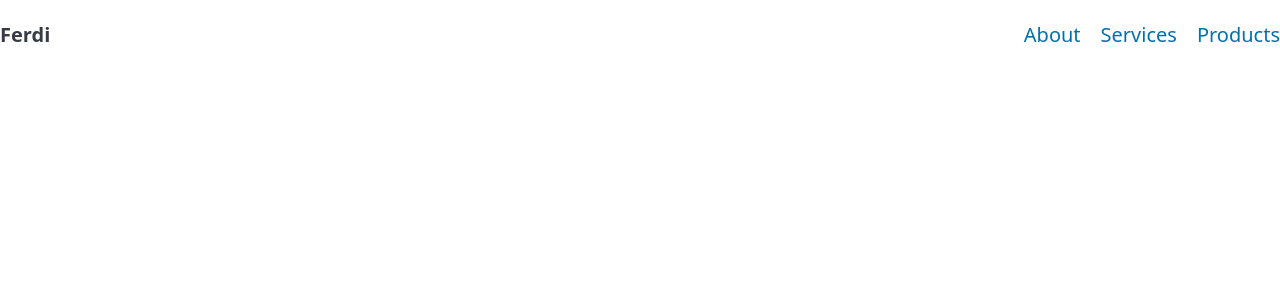
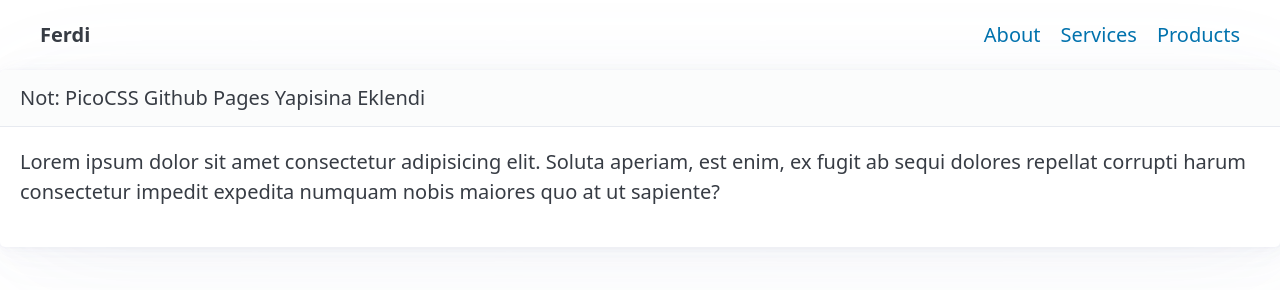
Before and after one commit to ferdisimsek58/ferdisimsek58.github.io, a plain HTML site: page index.html in a window 1280 px wide. Drawn offline with nearby package versions, Linux system fonts and the light colour scheme.

Commit message:
Pico Uzerine Duzenleme Yapildi

```diff
--- a/index.html
+++ b/index.html
@@ -10,7 +10,7 @@
     <title>Ferdi Simsek</title>
 </head>
 <body>
-    <nav>
+    <nav class="container">
         <ul>
           <li><strong>Ferdi</strong></li>
         </ul>
@@ -19,5 +19,13 @@
           <li><a href="#">Services</a></li>
           <li><a href="#">Products</a></li>
         </ul>
-      </nav></body>
+      </nav>
+    <article>
+        <header>
+            Not: PicoCSS Github Pages Yapisina Eklendi
+        </header>
+        <p>Lorem ipsum dolor sit amet consectetur adipisicing elit. Soluta aperiam, est enim, ex fugit ab sequi dolores repellat corrupti harum consectetur impedit expedita numquam nobis maiores quo at ut sapiente?</p>
+    </article>
+
+    </body>
 </html>
```
